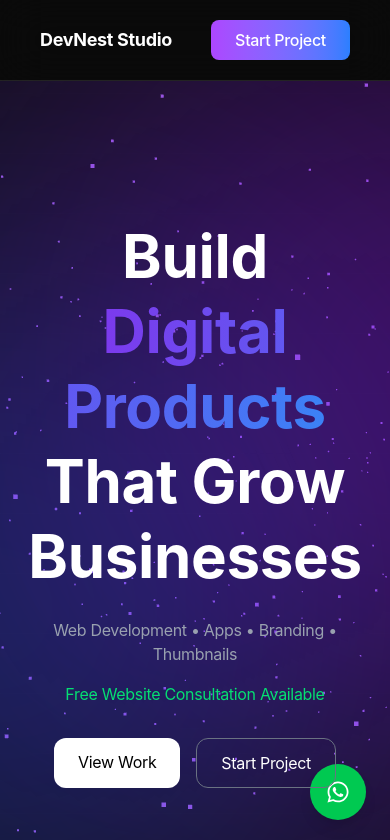
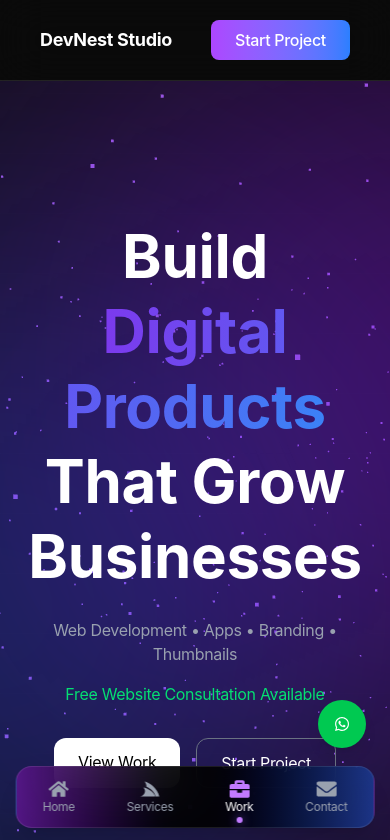
Before and after one commit to Sumitk-19/DevNestStudio, a Next.js app: page / in a window 390 px wide. Shown: the top 840 px of the page. Built offline with nearby package versions, Linux system fonts and the light colour scheme.

Commit message:
added bottom navbar

```diff
--- a/package.json
+++ b/package.json
@@ -13,6 +13,7 @@
     "@react-three/drei": "^10.7.7",
     "@react-three/fiber": "^9.5.0",
     "@vercel/analytics": "^2.0.1",
+    "@vercel/speed-insights": "^2.0.0",
     "animejs": "^4.3.6",
     "framer-motion": "^12.35.2",
     "next": "16.1.6",
--- a/src/app/globals.css
+++ b/src/app/globals.css
@@ -6,6 +6,7 @@ background:#0f0f0f;
 color:white;
 font-family: -apple-system, BlinkMacSystemFont, "SF Pro Display", system-ui;
 letter-spacing:-0.02em;
+padding-bottom: 0;
 }
 
 .glass{
--- a/src/app/layout.js
+++ b/src/app/layout.js
@@ -1,5 +1,7 @@
 import "./globals.css";
 import { Analytics } from "@vercel/analytics/react";
+import { SpeedInsights } from "@vercel/speed-insights/next"
+import BottomNavbar from "@/components/BottomNavbar";
 
 export const metadata = {
   title: "DevNest Studio | Web Development & Digital Products",
@@ -11,6 +13,8 @@ return (
 <html lang="en">
 <body>{children}
     <Analytics />
+    <BottomNavbar />
+    <SpeedInsights />
 </body>
 </html>
 );
--- /dev/null
+++ b/src/components/BottomNavbar.jsx
@@ -0,0 +1,91 @@
+"use client";
+
+import { useEffect, useState } from "react";
+import { FaHome, FaServicestack, FaBriefcase, FaEnvelope } from "react-icons/fa";
+
+export default function BottomNavbar() {
+
+  const [active, setActive] = useState("home");
+
+  const navItems = [
+    { id: "home", icon: FaHome, label: "Home" },
+    { id: "services", icon: FaServicestack, label: "Services" },
+    { id: "work", icon: FaBriefcase, label: "Work" },
+    { id: "contact", icon: FaEnvelope, label: "Contact" },
+  ];
+
+  // 🔥 Scroll detection
+  useEffect(() => {
+
+  const handleScroll = () => {
+    const sections = navItems.map(item => ({
+      id: item.id,
+      offset: document.getElementById(item.id)?.offsetTop || 0
+    }));
+
+    const scrollPos = window.scrollY + window.innerHeight / 2;
+
+    for (let i = sections.length - 1; i >= 0; i--) {
+      if (scrollPos >= sections[i].offset) {
+        setActive(sections[i].id);
+        break;
+      }
+    }
+  };
+
+  window.addEventListener("scroll", handleScroll);
+
+  return () => window.removeEventListener("scroll", handleScroll);
+
+}, []);
+
+  // Click scroll
+  const handleScroll = (id) => {
+    document.getElementById(id)?.scrollIntoView({
+      behavior: "smooth",
+    });
+  };
+
+  return (
+    <div className="fixed bottom-4 left-1/2 -translate-x-1/2 z-50 md:hidden
+      w-[92%] max-w-md
+      bg-gradient-to-r from-purple-900/90 via-black/90 to-blue-900/90
+      backdrop-blur-xl border border-white/10
+      rounded-2xl shadow-xl
+      shadow-[0_0_30px_rgba(139,92,246,0.2)]">
+
+      <div className="flex justify-around items-center py-3">
+
+        {navItems.map((item, i) => {
+          const Icon = item.icon;
+          const isActive = active === item.id;
+
+          return (
+            <button
+              key={i}
+              onClick={() => handleScroll(item.id)}
+              className="flex flex-col items-center text-xs relative transition"
+            >
+              <Icon
+                size={20}
+                className={`transition ${
+                  isActive ? "text-purple-400" : "text-gray-400"
+                }`}
+              />
+
+              <span className={`${isActive ? "text-white" : "text-gray-400"}`}>
+                {item.label}
+              </span>
+
+              {/* Active Indicator */}
+              {isActive && (
+                <span className="absolute -bottom-2 w-1.5 h-1.5 bg-purple-400 rounded-full shadow-[0_0_10px_rgba(139,92,246,0.8)]"></span>
+              )}
+            </button>
+          );
+        })}
+
+      </div>
+    </div>
+  );
+}
--- a/src/components/Footer.jsx
+++ b/src/components/Footer.jsx
@@ -153,7 +153,7 @@ export default function Footer() {
 
         {/* bottom bar */}
 
-        <div className="border-t border-gray-800 pt-6 flex flex-col md:flex-row justify-between items-center text-sm text-gray-400">
+        <div className="border-t border-gray-800 pt-6 flex flex-col md:flex-row justify-between items-center text-sm text-gray-400 pb-24">
 
           <p>
             © {new Date().getFullYear()} DevNest Studio. All rights reserved.
--- a/src/components/Navbar.jsx
+++ b/src/components/Navbar.jsx
@@ -14,6 +14,7 @@ DevNest Studio
 
 <div className="hidden md:flex gap-8 text-gray-300">
 
+<a href="#home">Home</a>
 <a href="#services">Services</a>
 <a href="#work">Work</a>
 <a href="#contact">Contact</a>
--- a/src/components/WhatsAppButton.jsx
+++ b/src/components/WhatsAppButton.jsx
@@ -8,7 +8,9 @@ return(
 
 <a
 href="https://wa.me/+919599661874"
-className="fixed bottom-6 right-6 bg-green-500 p-4 rounded-full text-white text-2xl shadow-lg"
+className="fixed bottom-24 right-6 z-50
+bg-green-500 hover:bg-green-600
+p-4 rounded-full shadow-lg hover:scale-110 transition"
 >
 
 <FaWhatsapp/>
--- a/src/sections/Portfolio.jsx
+++ b/src/sections/Portfolio.jsx
@@ -48,7 +48,7 @@ const projects = [
 
 export default function Portfolio() {
   return (
-    <section id="work" className="py-32 px-6 bg-gradient-to-b from-black to-gray-900 relative overflow-hidden">
+    <section id="work" className="py-32 px-6 bg-gradient-to-b from-black to-gray-900 relative overflow-hidden min-h-screen">
 
       {/* subtle background glow */}
       <div className="absolute w-[500px] h-[500px] bg-purple-600/20 blur-[200px] rounded-full top-0 right-0"></div>
```
Also changed, not shown: 1 other file (tests, documents, lock files or other folders).
